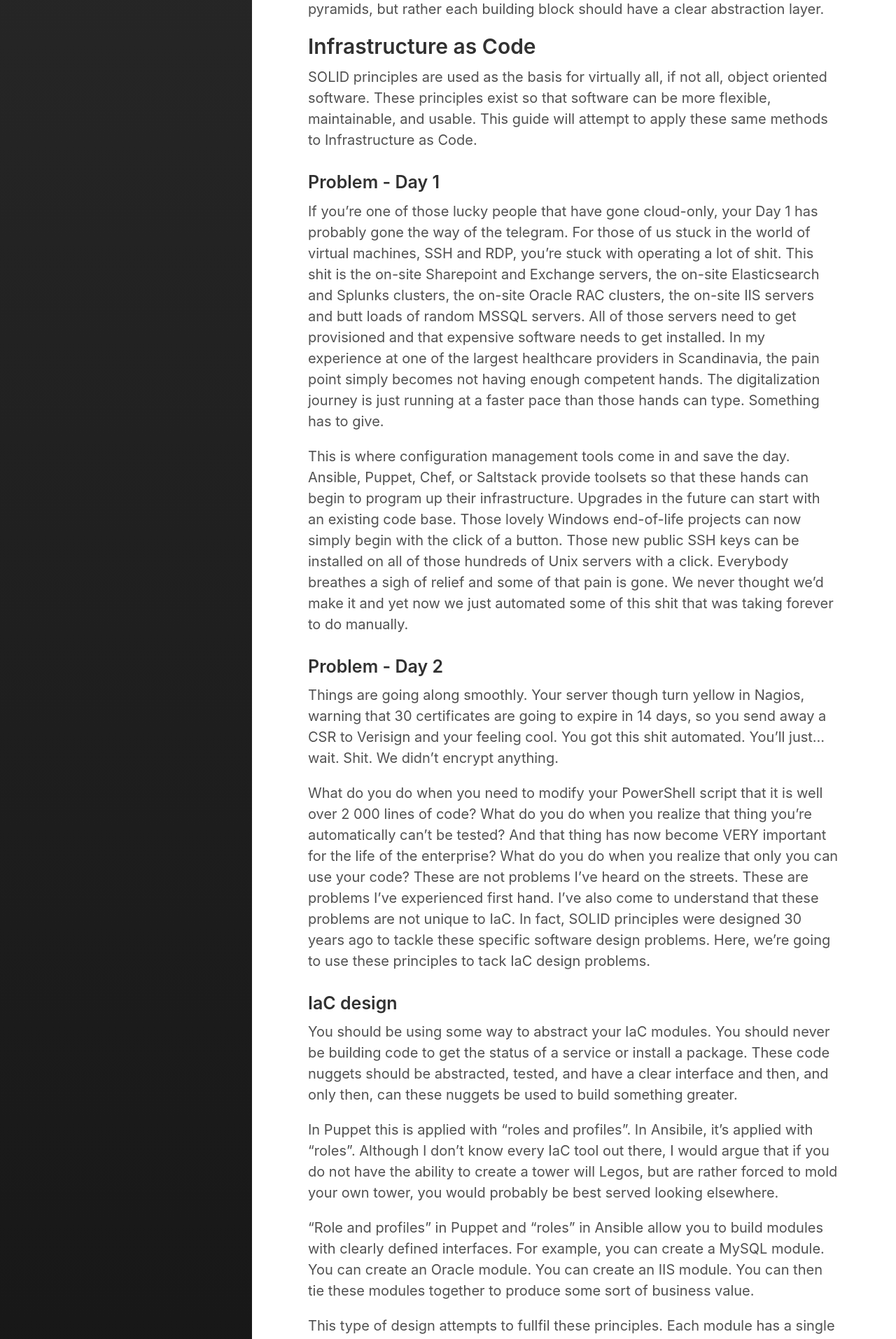
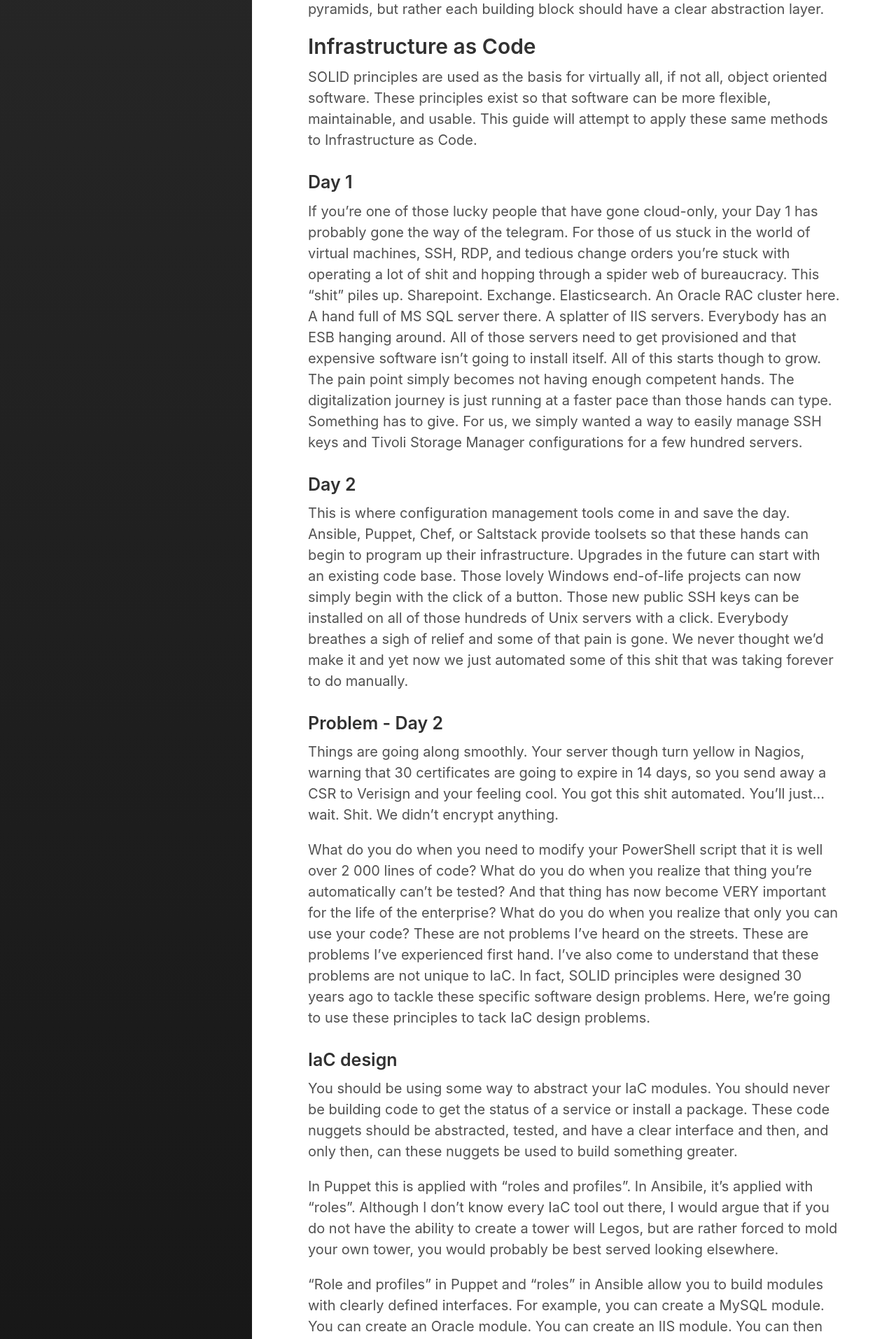
Before and after one commit to luksi1/luksi1.github.io, a Jekyll site: the page built from _posts/2020-03-29-infrastructure-as-code-design.markdown, in a window 1280 px wide. Shown: the part 1736-3649 px from the top of the page at 70% size. Built offline with Jekyll 4.4.1, drawn with Linux system fonts in a browser that asks for light colours.

Commit message:
Update 2020-03-29-infrastructure-as-code-design.markdown

```diff
--- a/_posts/2020-03-29-infrastructure-as-code-design.markdown
+++ b/_posts/2020-03-29-infrastructure-as-code-design.markdown
@@ -45,9 +45,11 @@ Modules should depend on abstractions. Programs should not be built like pyramid
 
 SOLID principles are used as the basis for virtually all, if not all, object oriented software. These principles exist so that software can be more flexible, maintainable, and usable. This guide will attempt to apply these same methods to Infrastructure as Code.
 
-### Problem - Day 1
+### Day 1
 
-If you're one of those lucky people that have gone cloud-only, your Day 1 has probably gone the way of the telegram. For those of us stuck in the world of virtual machines, SSH and RDP, you're stuck with operating a lot of shit. This shit is the on-site Sharepoint and Exchange servers, the on-site Elasticsearch and Splunks clusters, the on-site Oracle RAC clusters, the on-site IIS servers and butt loads of random MSSQL servers. All of those servers need to get provisioned and that expensive software needs to get installed. In my experience at one of the largest healthcare providers in Scandinavia, the pain point simply becomes not having enough competent hands. The digitalization journey is just running at a faster pace than those hands can type. Something has to give.
+If you're one of those lucky people that have gone cloud-only, your Day 1 has probably gone the way of the telegram. For those of us stuck in the world of virtual machines, SSH, RDP, and tedious change orders you're stuck with operating a lot of shit and hopping through a spider web of bureaucracy. This "shit" piles up. Sharepoint. Exchange. Elasticsearch. An Oracle RAC cluster here. A hand full of MS SQL server there. A splatter of IIS servers. Everybody has an ESB hanging around. All of those servers need to get provisioned and that expensive software isn't going to install itself. All of this starts though to grow. The pain point simply becomes not having enough competent hands. The digitalization journey is just running at a faster pace than those hands can type. Something has to give. For us, we simply wanted a way to easily manage SSH keys and Tivoli Storage Manager configurations for a few hundred servers.
+
+### Day 2
 
 This is where configuration management tools come in and save the day. Ansible, Puppet, Chef, or Saltstack provide toolsets so that these hands can begin to program up their infrastructure. Upgrades in the future can start with an existing code base. Those lovely Windows end-of-life projects can now simply begin with the click of a button. Those new public SSH keys can be installed on all of those hundreds of Unix servers with a click. Everybody breathes a sigh of relief and some of that pain is gone. We never thought we'd make it and yet now we just automated some of this shit that was taking forever to do manually.
 
```
